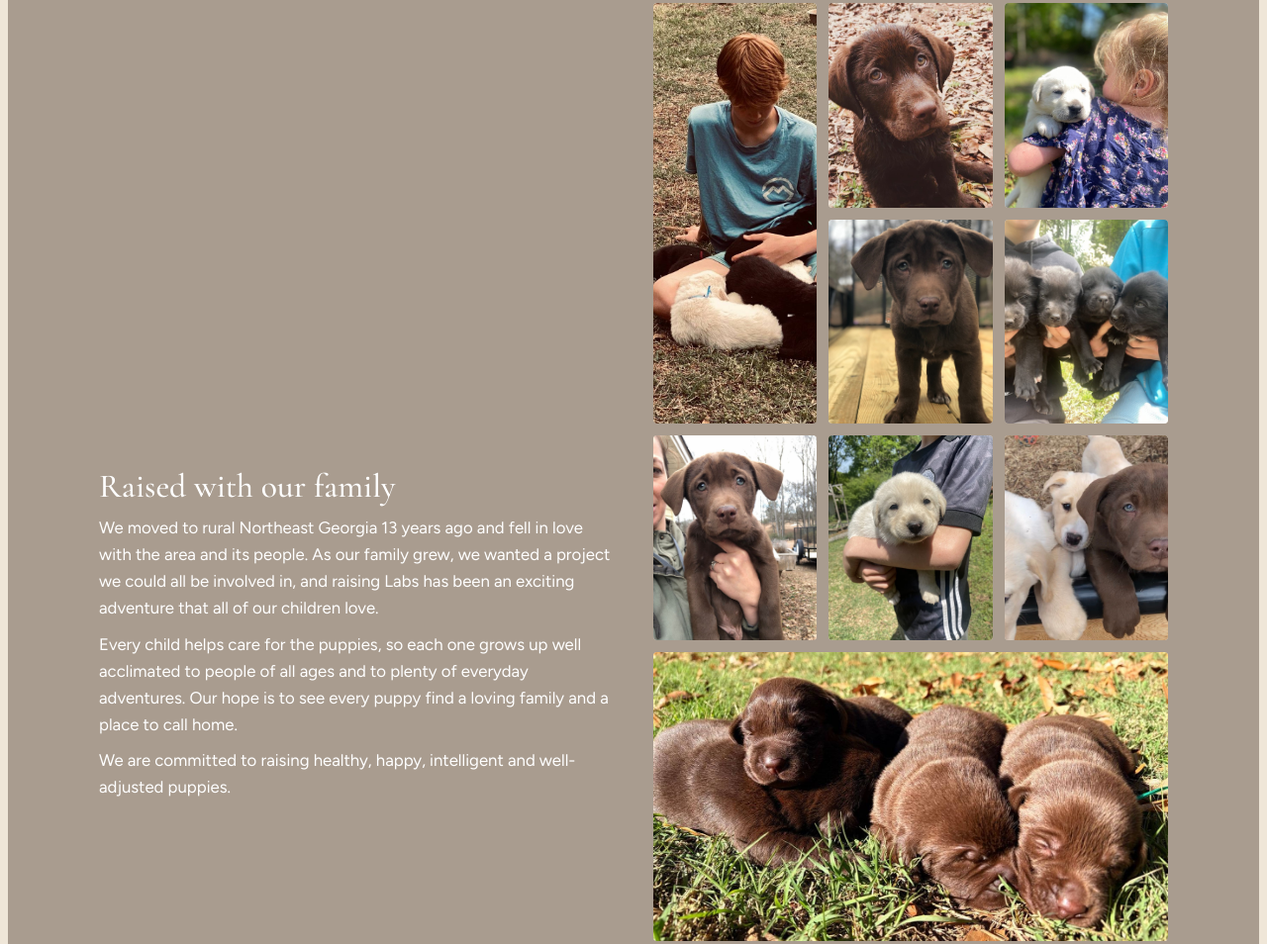
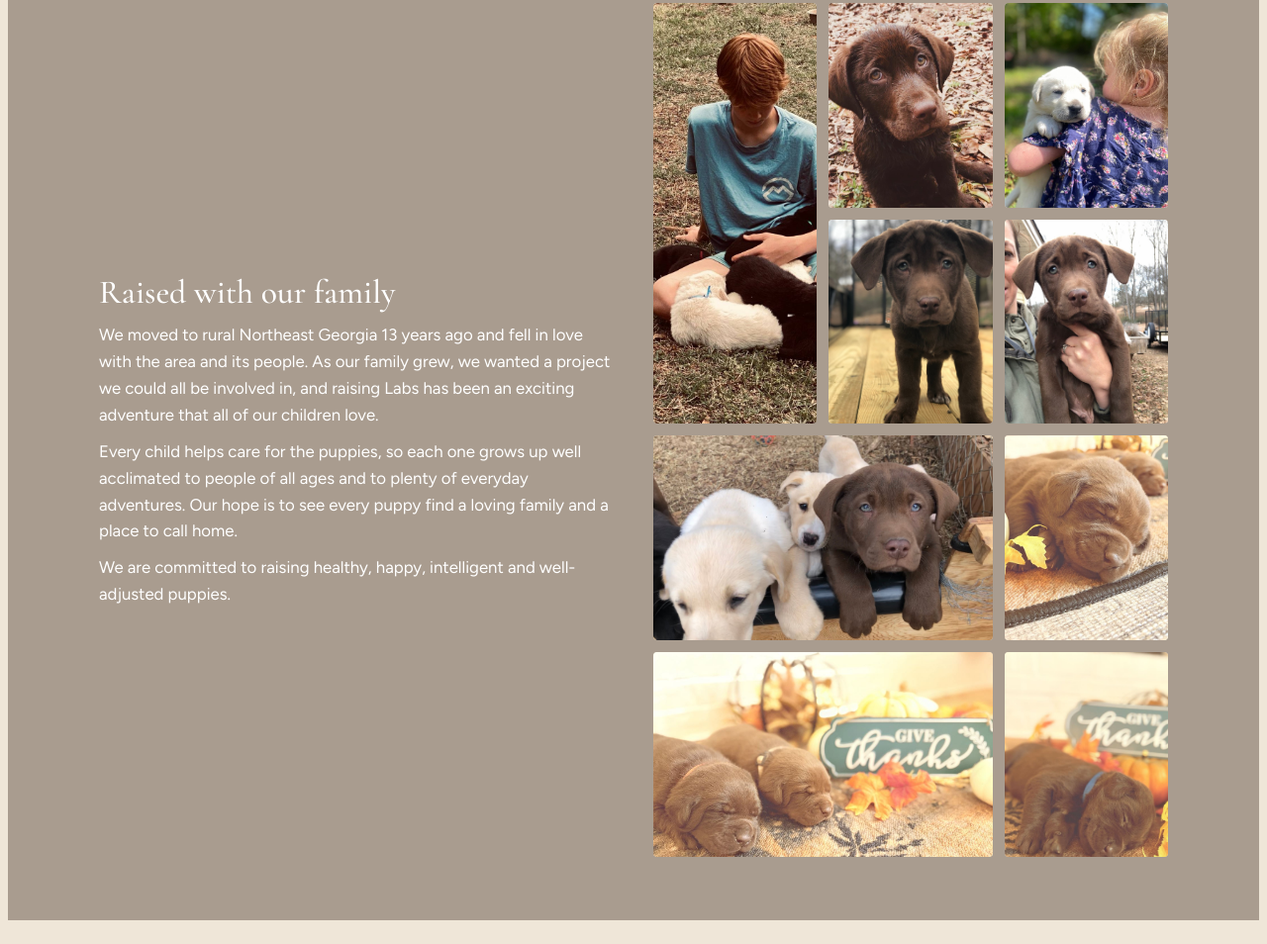
Before and after one commit to 7mkennels/website, a plain HTML site: page public/index.html in a window 1280 px wide. Shown: the part 1250-2204 px from the top of the page at 99% size. Drawn offline with nearby package versions, Linux system fonts and the light colour scheme; a script that the page names is missing.

Commit message:
Home: Thanksgiving photos at the bottom of the grid; Litter: girls' group photo; Blue Collar reserved
Co-Authored-By: Claude Opus 5.5 <noreply@anthropic.com>

```diff
--- a/public/index.html
+++ b/public/index.html
@@ -73,13 +73,11 @@
       <li><img src="/images/about-chocolate-puppy.jpg" alt="A chocolate Lab puppy sitting in the leaves" width="960" height="1200" loading="lazy"></li>
       <li><img src="/images/about-puppy-hug.jpg" alt="A little girl carrying a yellow Lab puppy on her shoulder" width="900" height="1200" loading="lazy"></li>
       <li><img src="/images/about-chocolate-on-deck.jpg" alt="A blue-eyed chocolate Lab puppy standing on a wooden deck" width="1500" height="2000" loading="lazy"></li>
-      <li><img src="/images/about-black-puppies.jpg" alt="Four black Lab puppies held up together" width="1200" height="900" loading="lazy"></li>
       <li><img src="/images/about-chocolate-held.jpg" alt="A chocolate Lab puppy held up close outdoors" width="1503" height="2000" loading="lazy"></li>
-      <li><img src="/images/about-yellow-puppy.jpg" alt="A yellow Lab puppy held in someone's arms" width="900" height="1200" loading="lazy"></li>
-      <li class="wide-sm"><img src="/images/about-puppies-at-fence.jpg" alt="A chocolate Lab puppy and yellow Lab puppies peeking over the pen" width="2000" height="1125" loading="lazy"></li>
-      <li class="wide"><img src="/images/about-boys-napping.jpg" alt="The four chocolate Lab boys from our current litter napping together in the grass" width="1200" height="675" loading="lazy"></li>
-      <li class="wide"><img src="/images/about-girls-napping.jpg" alt="The four chocolate Lab girls from our current litter napping together in the grass" width="1200" height="675" loading="lazy"></li>
-    </ul>
+      <li class="span2"><img src="/images/about-puppies-at-fence.jpg" alt="A chocolate Lab puppy and yellow Lab puppies peeking over the pen" width="2000" height="1125" loading="lazy"></li>
+      <li class="span2"><img src="/images/about-thanks-pair.jpg" alt="Two chocolate Lab puppies asleep side by side with fall decorations" width="1200" height="797" loading="lazy"></li>
+      <li><img src="/images/about-thanks-pumpkin.jpg" alt="A chocolate Lab puppy asleep beside a little white pumpkin and fall leaves" width="900" height="1125" loading="lazy"></li>
+      <li><img src="/images/about-thanks-fall.jpg" alt="A chocolate Lab puppy in a blue collar asleep among pumpkins and fall leaves" width="824" height="1030" loading="lazy"></li>    </ul>
   </div>
 </section>
 
--- a/public/puppies.json
+++ b/public/puppies.json
@@ -1,6 +1,6 @@
 {
   "puppies": [
-    { "name": "Blue Collar", "sex": "Male", "status": "available", "photo": "images/blue-collar.jpg" },
+    { "name": "Blue Collar", "sex": "Male", "status": "reserved", "photo": "images/blue-collar.jpg" },
     { "name": "Green Collar", "sex": "Male", "status": "available", "photo": "images/green-collar.jpg" },
     { "name": "Orange Collar", "sex": "Male", "status": "available", "photo": "images/orange-collar.jpg" },
     { "name": "Yellow Collar", "sex": "Female", "status": "available", "photo": "images/yellow-collar.jpg" },
--- a/public/styles.css
+++ b/public/styles.css
@@ -95,8 +95,11 @@ section.block.first { border-top: 0; padding-top: 40px; }
 .about-photos img { display: block; width: 100%; height: 100%; object-fit: cover; }
 .about-photos li:first-child { grid-row: span 2; aspect-ratio: auto; }
 .about-photos li.wide { grid-column: 1 / -1; aspect-ratio: 16 / 9; }
+.about-photos { grid-auto-flow: dense; }
+.about-photos li.span2 { grid-column: span 2; aspect-ratio: auto; position: relative; }
+.about-photos li.span2 img { position: absolute; inset: 0; }
 @media (min-width: 601px) and (max-width: 820px) { .band .wrap.about-wrap { grid-template-columns: 1fr 1fr; gap: 24px; } .about-wrap .photos-intro { margin-top: 0; } }
-@media (max-width: 600px) { .about-photos { grid-template-columns: 1fr 1fr; gap: 8px; margin-top: 28px; } .about-photos li.wide-sm { grid-column: 1 / -1; aspect-ratio: 16 / 9; } }
+@media (max-width: 600px) { .about-photos { grid-template-columns: 1fr 1fr; gap: 8px; margin-top: 28px; } .about-photos li.span2 { grid-column: 1 / -1; aspect-ratio: 16 / 9; } }
 
 /* Home page: links to the other pages. */
 .links { display: grid; grid-template-columns: repeat(4, 1fr); gap: 16px; }
@@ -184,6 +187,7 @@ footer .wrap { display: grid; gap: 8px; }
 .litter-photo { margin: 0; background: var(--surface); border: 1px solid var(--line); border-radius: 4px; overflow: hidden; }
 .litter-photo img { display: block; width: 100%; height: auto; }
 .litter-photo figcaption { padding: 10px 14px; font-size: 0.85rem; color: var(--muted); }
+.litter-groups { display: grid; grid-template-columns: repeat(auto-fit, minmax(280px, 1fr)); gap: 16px; margin-bottom: 24px; }
 .litter-top .timeline { grid-template-columns: 1fr; margin: 0; }
 .litter-top .timeline li:nth-child(n) { border-right: 0; border-bottom: 1px solid var(--line); }
 .litter-top .timeline li:last-child { border-bottom: 0; }
```
Also changed, not shown: public/litter/index.html (+3 -0 lines), public/images/about-thanks-fall.jpg (added), public/images/about-thanks-pair.jpg (added), public/images/about-thanks-pumpkin.jpg (added), public/images/litter-girls.jpg (added).
